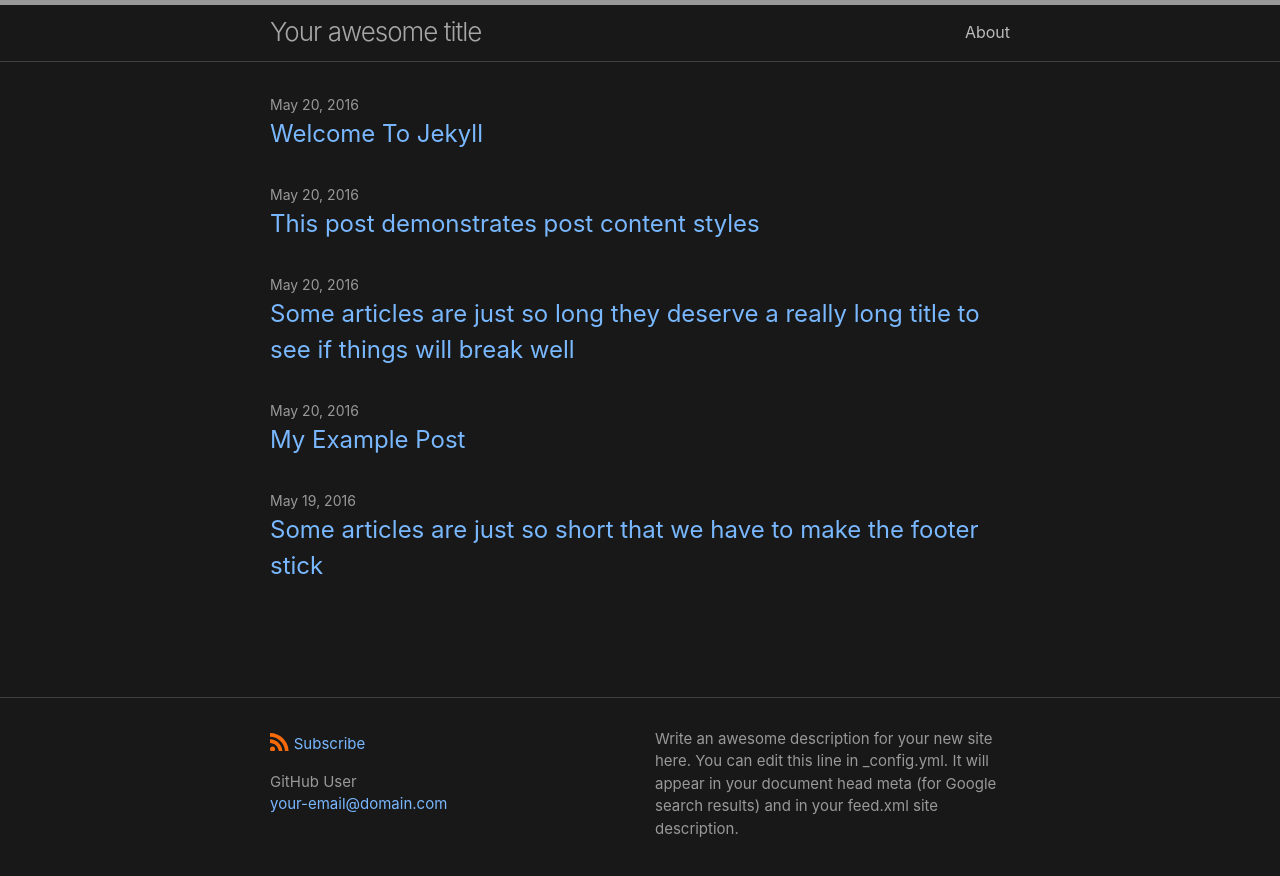
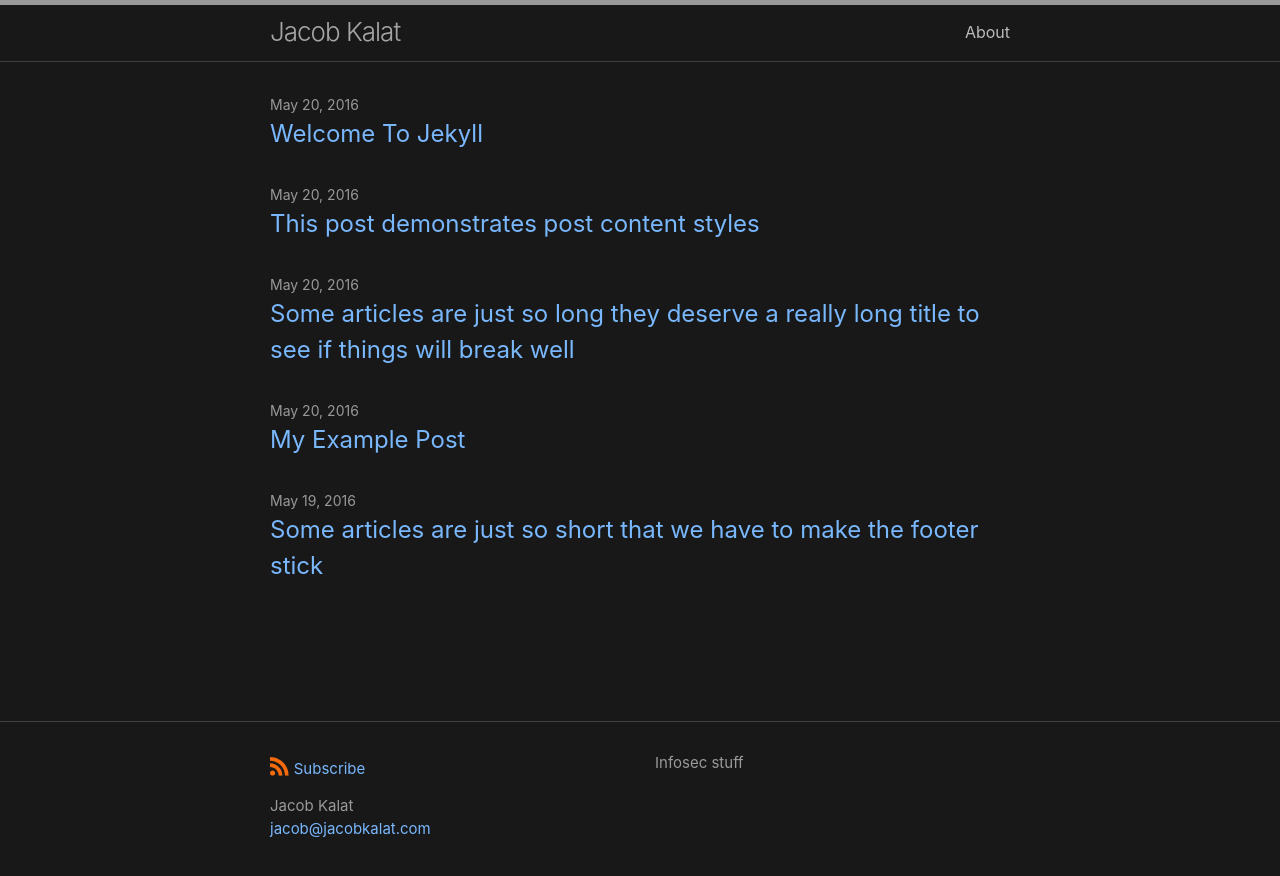
Before and after one commit to jacobkalat/jacobkalat.github.io, a Jekyll site: the page built from index.md, in a window 1280 px wide. Shown: the top 876 px of the page. Built offline with Jekyll 4.4.1, drawn with Linux system fonts in a browser that asks for light colours.

Commit message:
metadata

```diff
--- a/_config.yml
+++ b/_config.yml
@@ -1,14 +1,12 @@
-title: Your awesome title
+title: Jacob Kalat
 author:
-  name: GitHub User
-  email: your-email@domain.com
+  name: Jacob Kalat
+  email: jacob@jacobkalat.com
 
 # The `>` after `description:` means to ignore line-breaks until next key.
 # If you want to omit the line-break after the end of text, use `>-` instead.
 description: >
-  Write an awesome description for your new site here. You can edit this line
-  in _config.yml. It will appear in your document head meta (for Google search
-  results) and in your feed.xml site description.
+  Infosec stuff
 
 # Build settings
 
```
Also changed, not shown: README.md (deleted).
